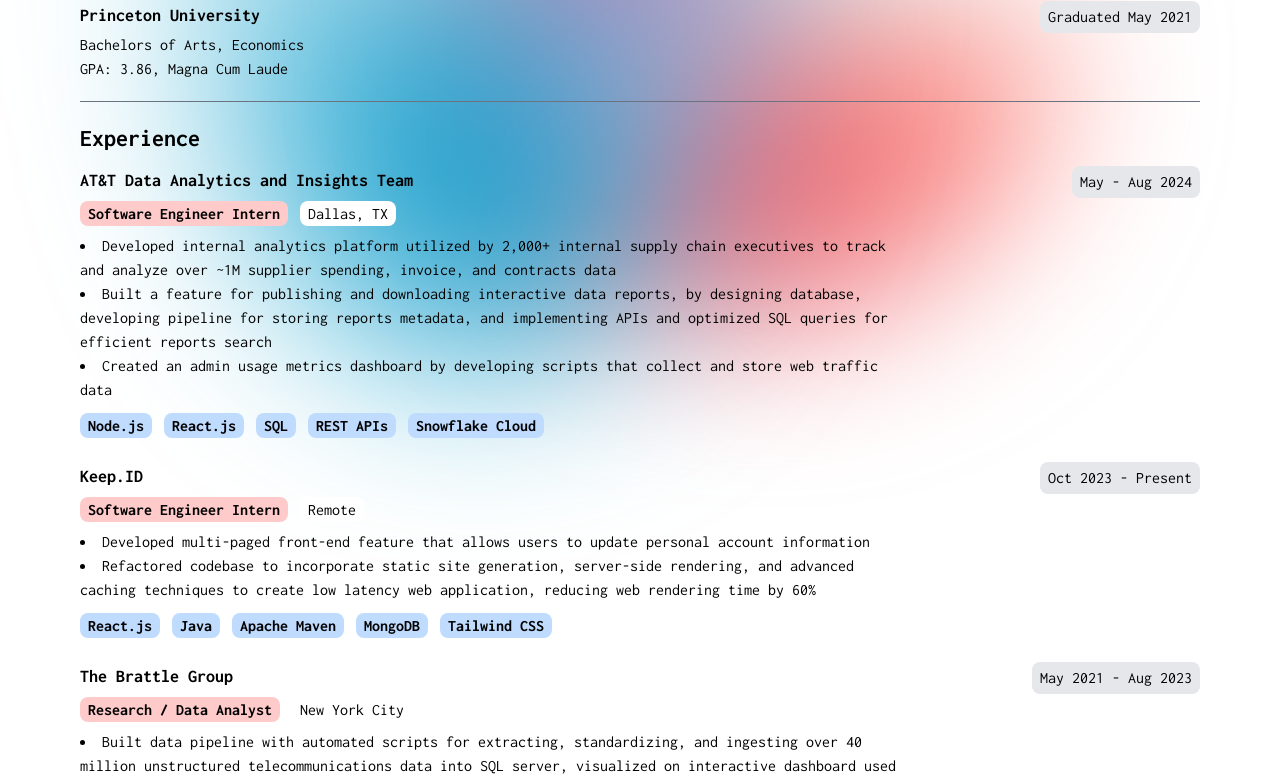
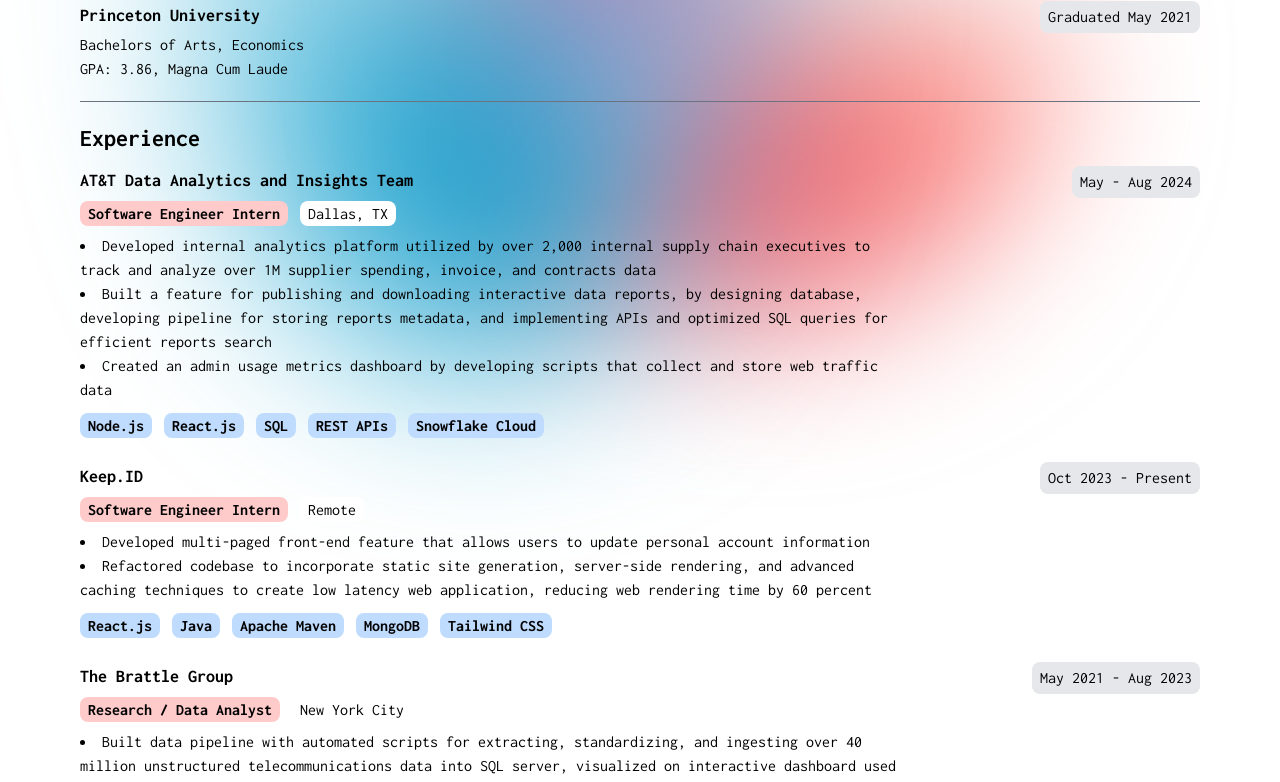
Before and after one commit to yousungk/personal-website, a Next.js app: page /resume in a window 1280 px wide. Shown: the part 534-1316 px from the top of the page. Built offline with nearby package versions, Linux system fonts and the light colour scheme.

Commit message:
Fixed bug

```diff
--- a/src/app/resume/page.js
+++ b/src/app/resume/page.js
@@ -138,9 +138,9 @@
               <span className="rounded-lg bg-white p-1 px-2">Dallas, TX</span>
             </div>
             <li>
-              Developed internal analytics platform utilized by 2,000+ internal
-              supply chain executives to track and analyze over ~1M supplier
-              spending, invoice, and contracts data
+              Developed internal analytics platform utilized by over 2,000
+              internal supply chain executives to track and analyze over 1M
+              supplier spending, invoice, and contracts data
             </li>
             <li>
               Built a feature for publishing and downloading interactive data
@@ -190,7 +190,8 @@
             <li>
               Refactored codebase to incorporate static site generation,
               server-side rendering, and advanced caching techniques to create
-              low latency web application, reducing web rendering time by 60%
+              low latency web application, reducing web rendering time by 60
+              percent
             </li>
             <div className="mt-3">
               <span className="rounded-lg bg-blue-200 p-1 px-2 font-bold mr-3">
```
